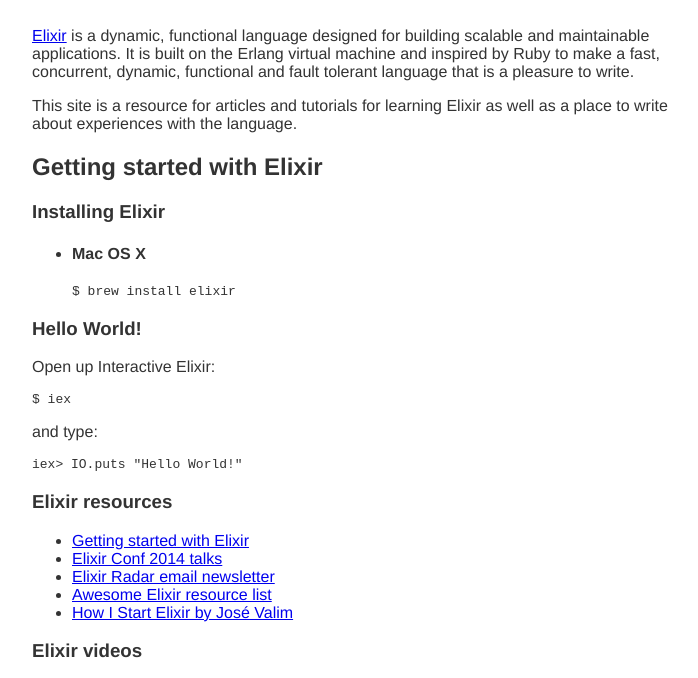
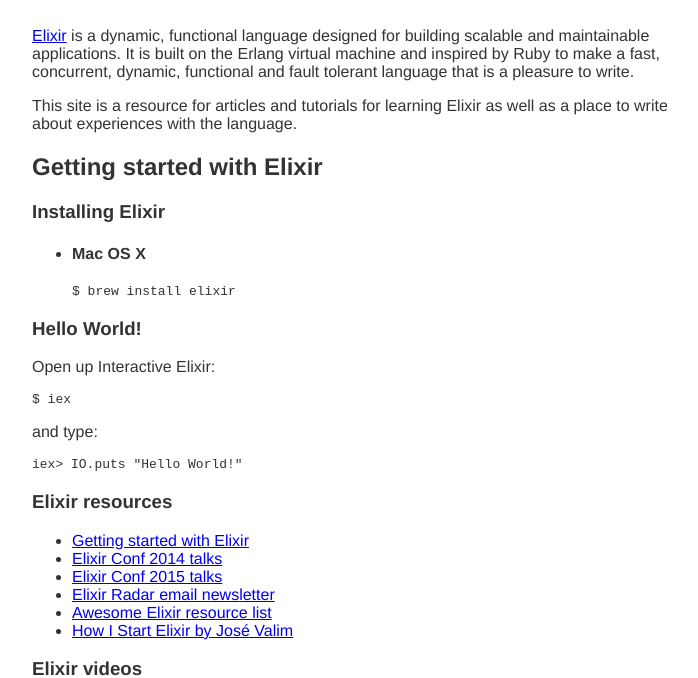
Before and after one commit to philnash/learningelixir.com, a plain HTML site: page index.html in a window 1280 px wide. Shown: the part 79-757 px from the top of the page, without its empty margins (288-986 px from the left). Drawn offline with Linux system fonts and the light colour scheme.

Commit message:
Adds Elixir Conf 2015 Talks link

```diff
--- a/index.html
+++ b/index.html
@@ -46,6 +46,9 @@
       </li>
       <li>
         <a href="http://confreaks.tv/events/elixirconf2014">Elixir Conf 2014 talks</a>
+      </li>
+      <li>
+        <a href="https://www.youtube.com/playlist?list=PLWbHc_FXPo2jBXpr1IjyUgJ7hNS1eTf7H">Elixir Conf 2015 talks</a>
       </li>
       <li>
         <a href="http://plataformatec.com.br/elixir-radar">Elixir Radar email newsletter</a>
```
